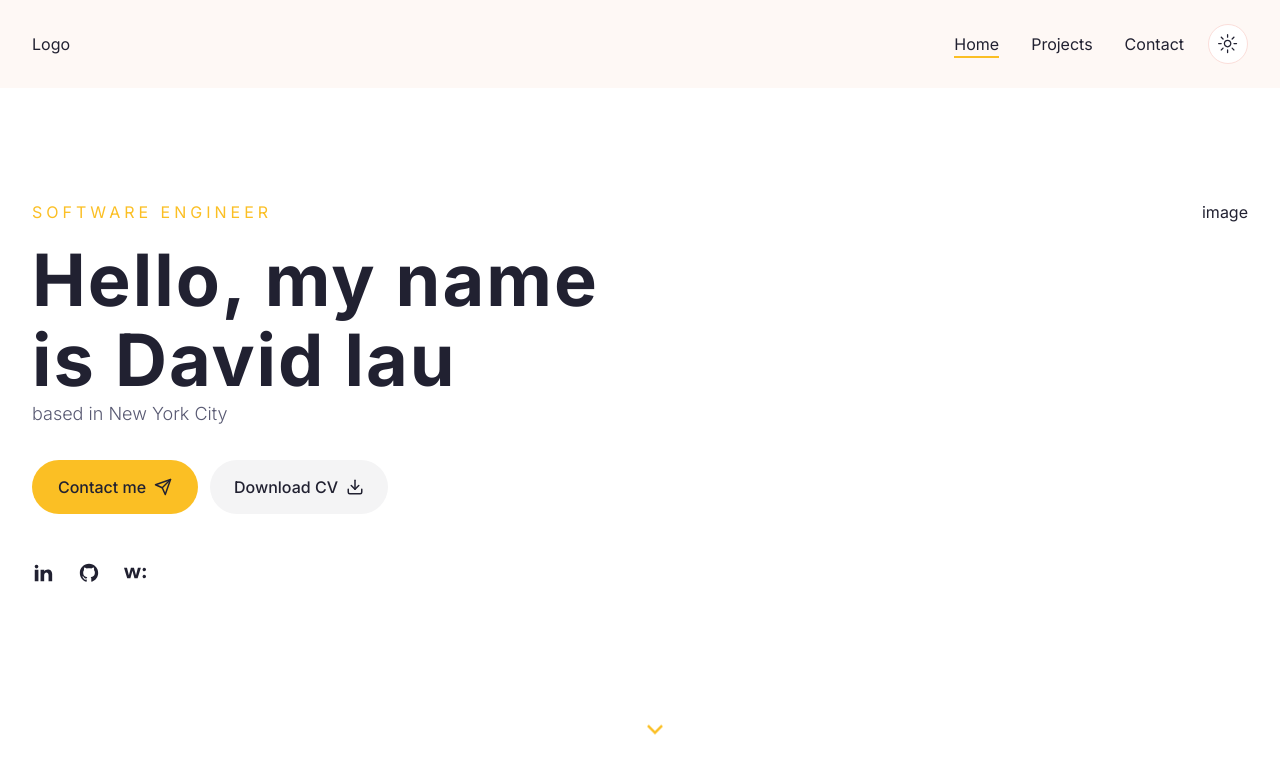
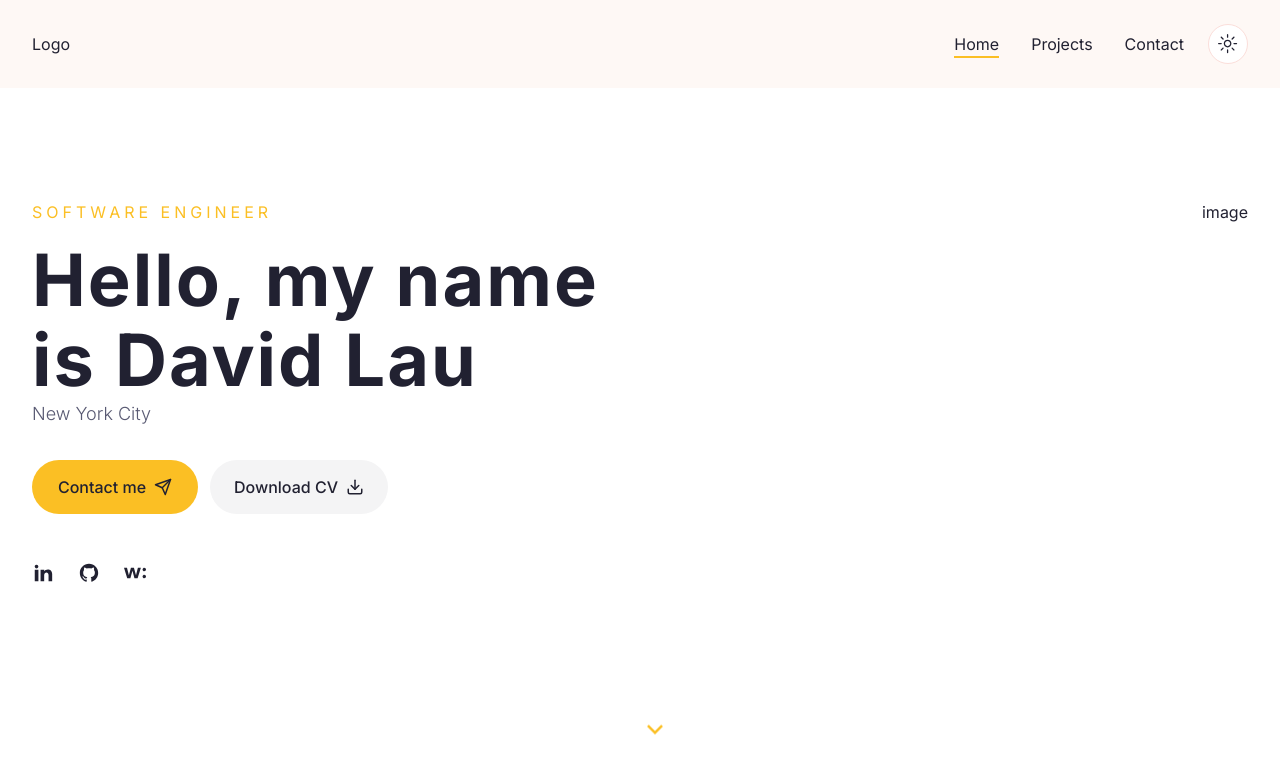
Before and after one commit to dlaucodes/devlau, a Next.js app: page / in a window 1280 px wide. Shown: the top 774 px of the page. Built offline with nearby package versions, Linux system fonts and the light colour scheme.

Commit message:
right hero

```diff
--- a/components/Hero.tsx
+++ b/components/Hero.tsx
@@ -18,10 +18,10 @@ const Hero = () => {
                        Software Engineer
                    </div>
                    <h1 className="h1">
-                        Hello, my name is David lau
+                        Hello, my name is David Lau
                    </h1>
                    <p className='subtitle max-w-[490px] mx-auto xl:mx-0'>
-                       based in New York City
+                       New York City
                    </p>
                    <div className='flex flex-col gap-y-3 md:flex-row gap-x-3 mx-auto xl:mx-0 mb-12'>
                       <Link href='/contact'>
```
